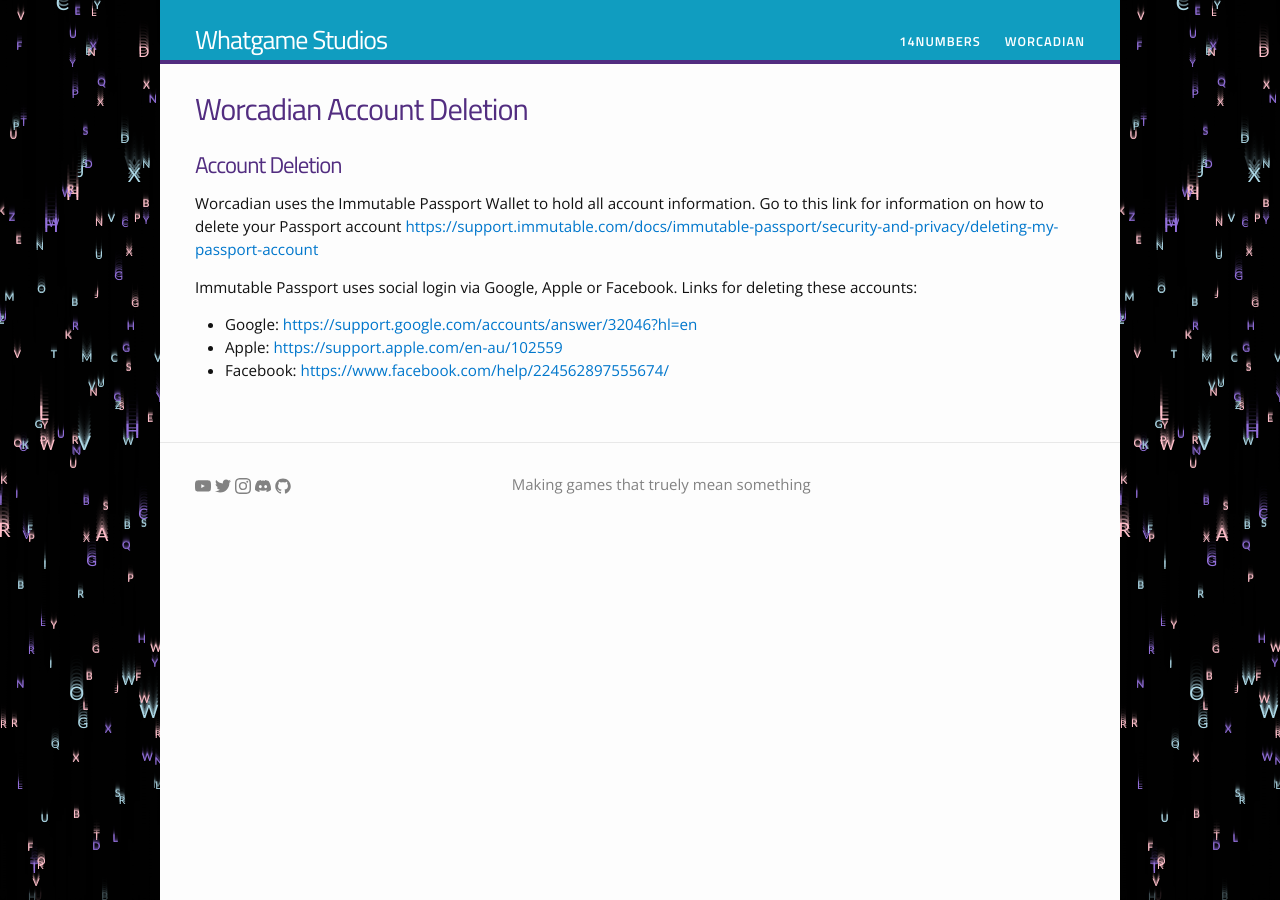
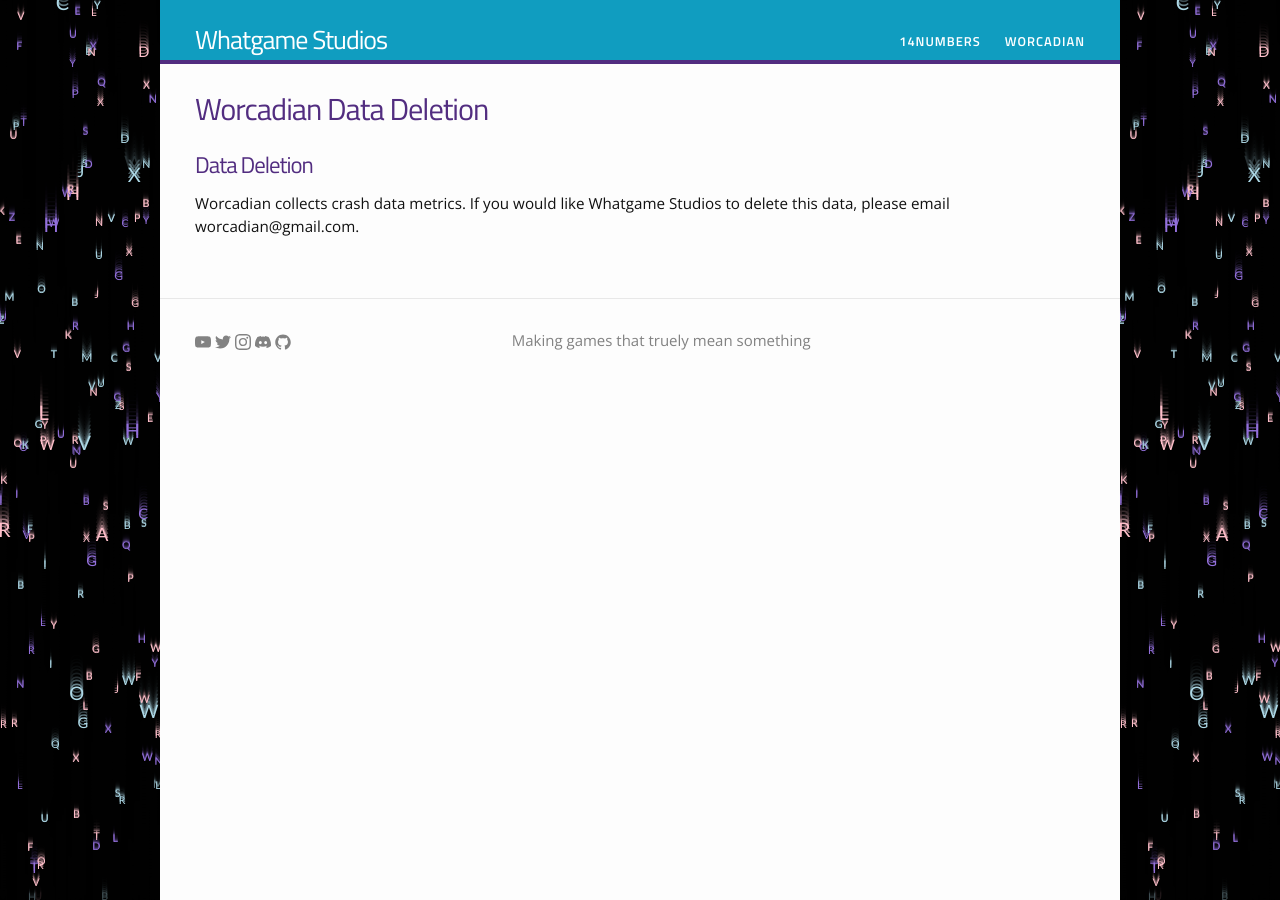
Before and after one commit to whatgamestudios/whatgamestudios.github.io, a Jekyll site: the page built from worcadian/account-deletion.md, in a window 1280 px wide. Built offline with Jekyll 4.4.1, drawn with Linux system fonts in a browser that asks for light colours.

Commit message:
Data deletion

```diff
--- a/worcadian/account-deletion.md
+++ b/worcadian/account-deletion.md
@@ -1,15 +1,9 @@
 ---
 layout: letterspage
-title: Worcadian Account Deletion
-permalink: /worcadian/account-deletion/
+title: Worcadian Data Deletion
+permalink: /worcadian/data-deletion/
 ---
 
-# Account Deletion
+# Data Deletion
 
-Worcadian uses the Immutable Passport Wallet to hold all account information. Go to this link for information on how to delete your Passport account [https://support.immutable.com/docs/immutable-passport/security-and-privacy/deleting-my-passport-account](https://support.immutable.com/docs/immutable-passport/security-and-privacy/deleting-my-passport-account)
-
-Immutable Passport uses social login via Google, Apple or Facebook. Links for deleting these accounts:
-
-* Google: [https://support.google.com/accounts/answer/32046?hl=en](https://support.google.com/accounts/answer/32046?hl=en)
-* Apple: [https://support.apple.com/en-au/102559](https://support.apple.com/en-au/102559)
-* Facebook: [https://www.facebook.com/help/224562897555674/](https://www.facebook.com/help/224562897555674/)
+Worcadian collects crash data metrics. If you would like Whatgame Studios to delete this data, please email worcadian@gmail.com.
```
Also changed, not shown: worcadian/data-deletion.md (added, +15 -0 lines).
